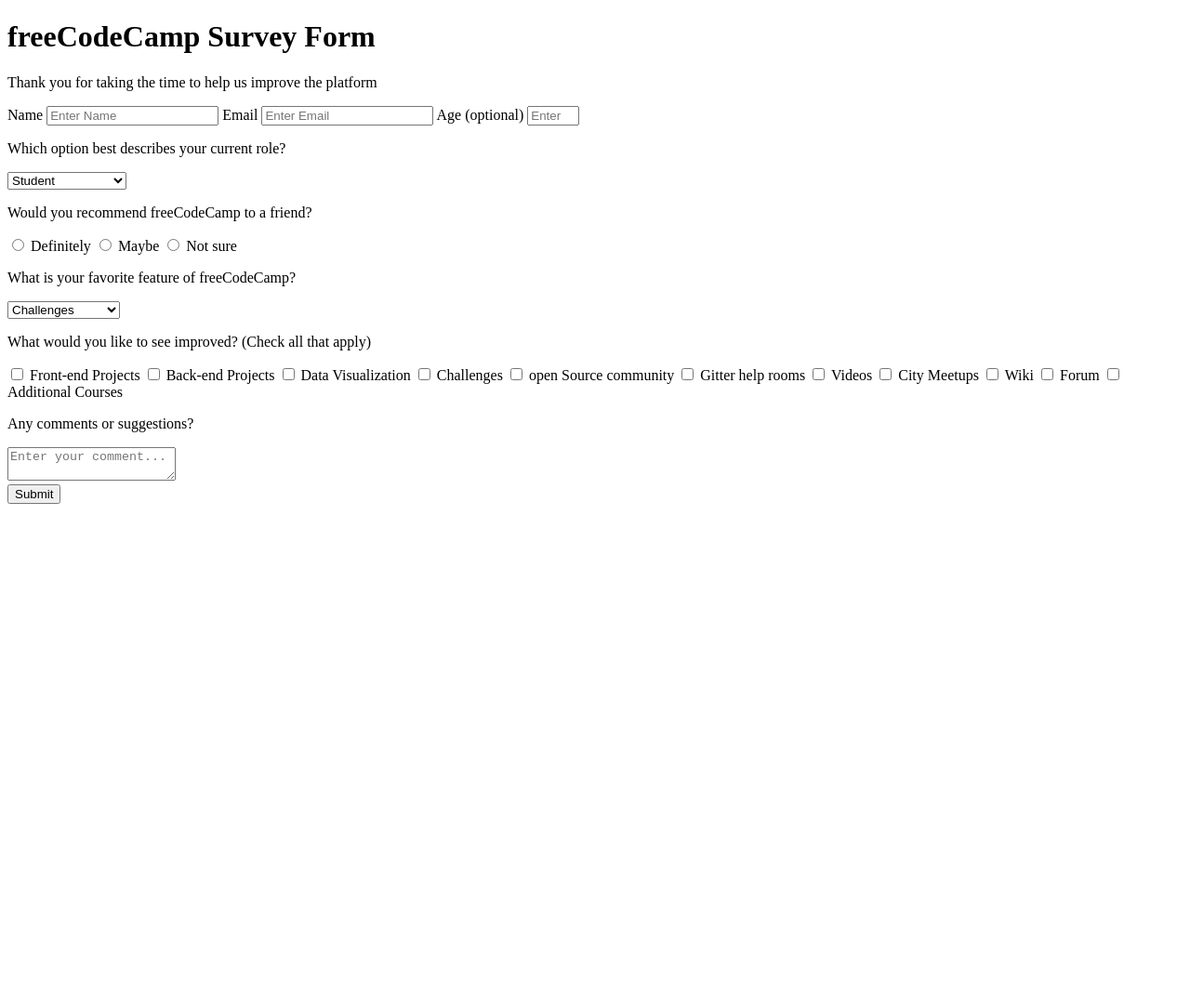
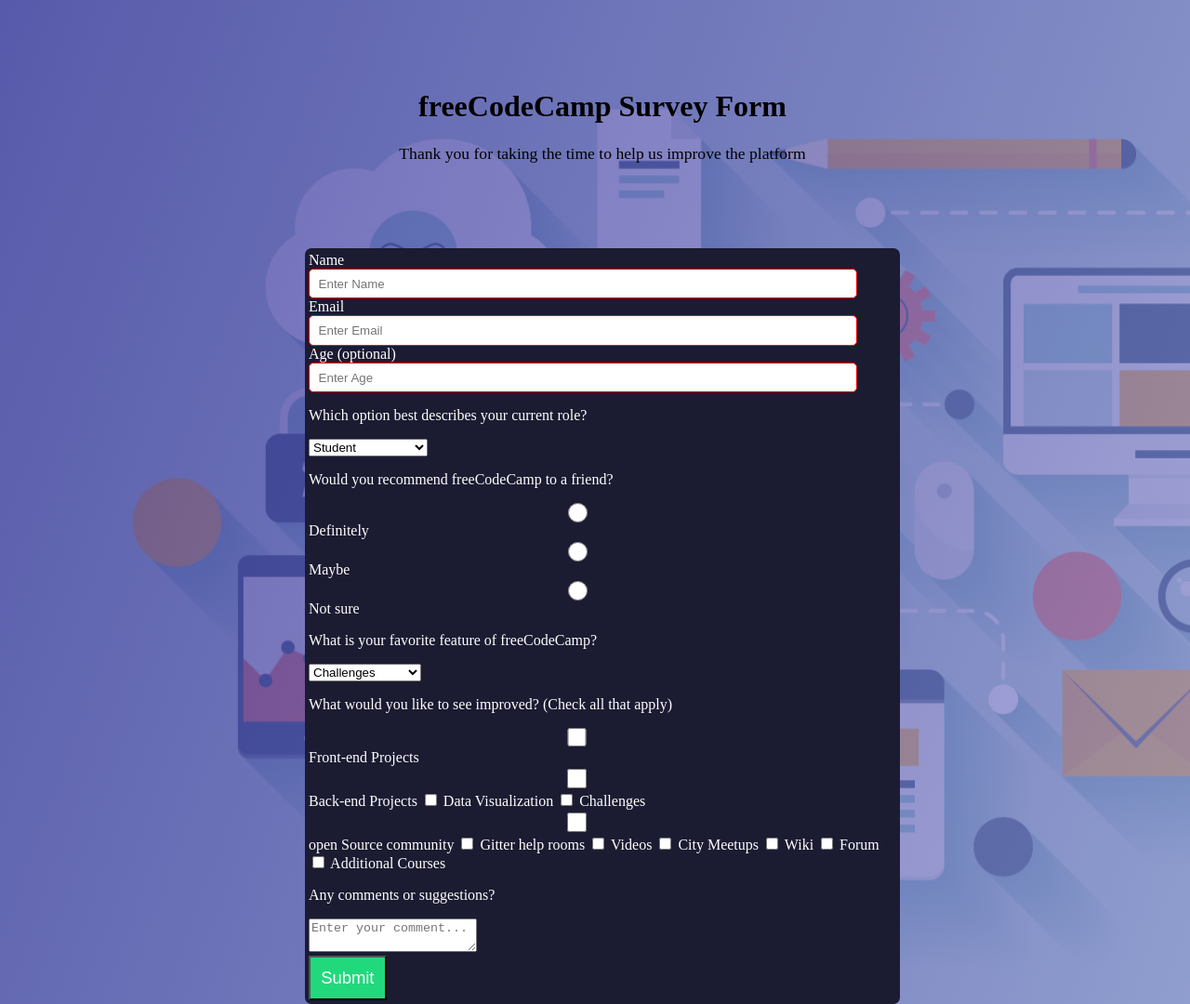
Before and after one commit to EyasuTeshome/Microverse-Sherifdeen-Eyasu, a plain HTML site: page index.html in a window 1280 px wide. Shown: the top 1080 px of the page at 93% size. Before the commit the page ends 800 px from the top, so only its background shows below. Drawn offline with Linux system fonts and the light colour scheme.

Commit message:
commit-3

```diff
--- a/css/style.css
+++ b/css/style.css
@@ -0,0 +1,63 @@
+body {
+    background-image: linear-gradient(110deg,rgba(65,60,160,0.8),rgba(130,135,204,0.7)), url("../images/back.jpg");
+    width: 100%;
+    height: auto;
+    background-repeat: no-repeat;
+    background-size: cover;
+
+}
+
+.header{
+    max-width: 750px;
+    margin: 4rem auto;
+    padding: .6rem;
+    /*color:aliceblue;*/
+}
+
+#title{
+font: 2.2rem;
+text-align: center;
+line-height: 1.2;
+}
+
+#description{
+    font-size: 1.1rem;
+    text-align: center;
+}
+
+#survey-form{
+    background-color:#1b1b32;
+    padding: 3rem, 2.5rem;
+    border-radius: 7px;
+    align-items: center;
+    width: 50%;
+    margin:auto;
+    color:white;
+    display: block;
+}
+
+#submit{
+    background-color: #22d87d;
+    color:#fff;
+    padding: .7rem;
+    font-size: 1.15rem;
+    cursor: pointer;
+}
+
+#submit:hover{
+    background-color: rgb(9, 169,90);
+}
+
+.form-group{
+    margin: 0 auto 1.25rem auto;
+    padding: 0.25rem;
+}
+.form-controls{
+    width: 90%;
+    display: block;
+    border: 1px, solid red;
+    border-radius: 5px;
+    height: 1.3rem;
+    padding: 0.30rem 0.60rem;
+    color: #475158;
+}
--- a/index.html
+++ b/index.html
@@ -12,15 +12,20 @@
 <h1 id="title">freeCodeCamp Survey Form</h1>
 <p id="description">Thank you for taking the time to help us improve the platform</p >
 
-      </header>
-      <form id="survey-form">
-        <div class="form-element">
+</header>
+<form id="survey-form">
+<div class="form-element">
+<div class="form-group">
 <label for="" id="name-label">Name</label>
-<input id="name" type="text" placeholder="Enter Name" required>
+
+<input id="name" type="text" class="form-controls" placeholder="Enter Name" required>
+
 <label for="" id="email-label">Email</label>
-<input id="email"  type="email" placeholder="Enter Email" required>
+<input id="email"  type="email" class="form-controls" placeholder="Enter Email" required>
 <label for="" id="number-label">Age <span>(optional)</span></label>
-<input id="number" type="number" min="10" max="99" placeholder="Enter Age">
+
+<input id="number" type="number" class="form-controls" min="10" max="99" placeholder="Enter Age">
+
 <p>Which option best describes your current role?</p >
 <select name="" id="">
   <option value="student">Student</option>
@@ -32,15 +37,15 @@
 <div>
 <p>Would you recommend freeCodeCamp to a friend?</p >
 <label for="">
-  <input type="radio" value="defintely" name ="recommend" id="">
+  <input type="radio" class="form-controls" value="defintely" name ="recommend" id="">
   Definitely
 </label>
 <label for="">
-  <input type="radio" name ="recommend" value = "maybe" id="">
+  <input type="radio" class="form-controls" name ="recommend" value = "maybe" id="">
   Maybe
 </label>
 <label for="">
-  <input type="radio"  name ="recommend" value = "notsure">
+  <input type="radio"  class="form-controls" name ="recommend" value = "notsure">
   Not sure
 </label>
 </div>
@@ -58,11 +63,11 @@
 <div>
   <p>What would you like to see improved? <span>(Check all that apply)</span></p >
 <label for="">
-<input value="front-end" type="checkbox">
+<input class="form-controls" value="front-end" type="checkbox">
 Front-end Projects
 </label>
 <label for="">
-  <input value="backend" type="checkbox">
+  <input class="form-controls" value="backend" type="checkbox">
   Back-end Projects
   </label>
   <label for="">
@@ -74,7 +79,7 @@ Front-end Projects
       Challenges
       </label>
       <label for="">
-        <input value="opensource" type="checkbox">
+        <input class="form-controls" value="opensource" type="checkbox">
         open Source community
         </label>
         <label for="">
@@ -109,7 +114,7 @@ Front-end Projects
   <button type="submit" id="submit">Submit</button>
 </div>
 
-
+</div>
 
 </div>
 
@@ -129,3 +134,14 @@ Front-end Projects
     <script  src="js/index.js"></script>
   </body>
 </html>
+
+
+
+
+
+
+    <script src="https://cdn.freecodecamp.org/testable-projects-fcc/v1/bundle.js"></script>
+
+    <script  src="js/index.js"></script>
+  </body>
+</html>
```
Also changed, not shown: images/back.jpg (added), 1 other file.
